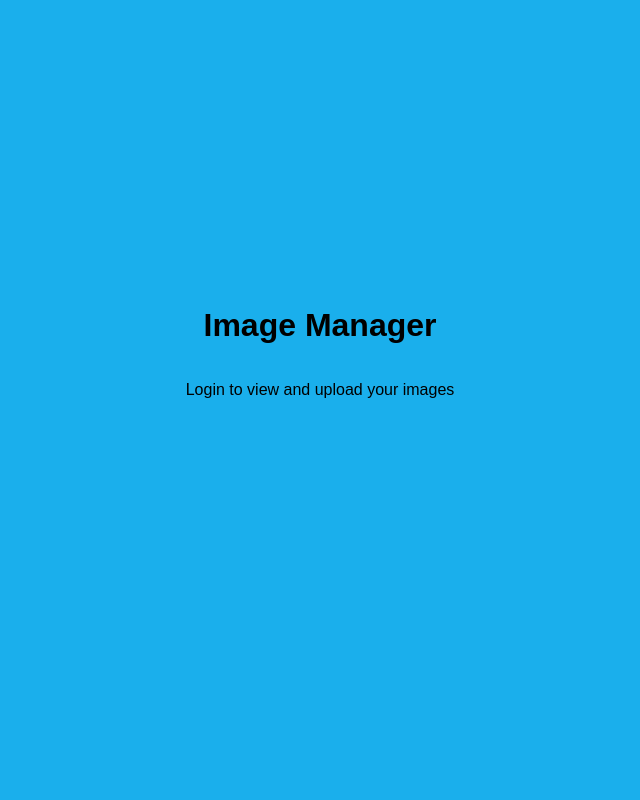
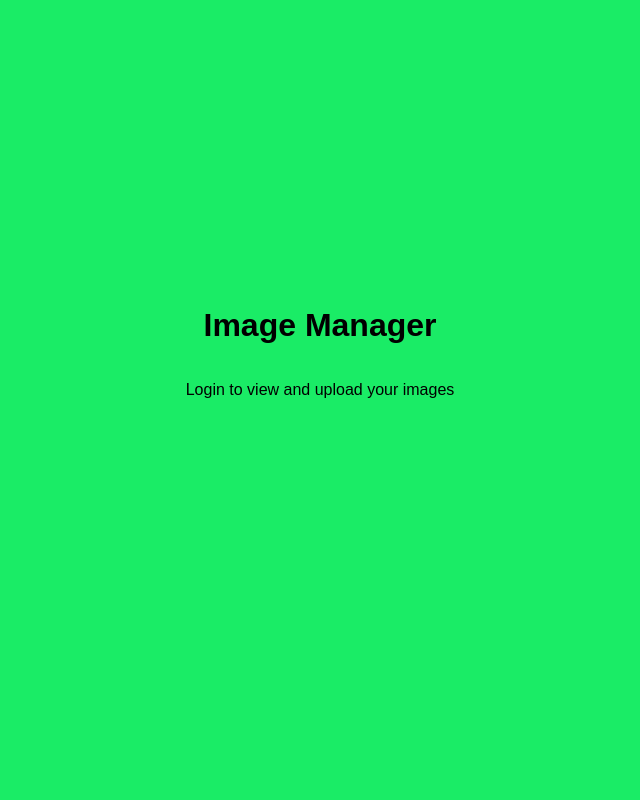
Before and after one commit to skandala2023/Cloud-Image-Manager, a Flask app: page /login in a window 1280 px wide. Shown: the whole page, without its empty margins (320-960 px from the left). Run offline with Flask 3, Linux system fonts and the light colour scheme; some libraries are stand-ins or nearby versions.

Commit message:
Green revision

```diff
--- a/templates/index.html
+++ b/templates/index.html
@@ -12,7 +12,7 @@
         flex-direction: column;
         align-items: center;
         height: 100vh;
-        background-color: rgb(26, 175, 236)
+        background-color: rgb(26 236 102)
       }
       .container {
         background-color: #ffffff;
--- a/templates/login.html
+++ b/templates/login.html
@@ -18,7 +18,7 @@
         margin: 0;
         width: 100vw;
         min-height: 100vh;
-        background-color: rgb(26, 175, 236)
+        background-color: rgb(26 236 102)
       }
       .bar {
         height: 100px;
--- a/templates/view.html
+++ b/templates/view.html
@@ -12,7 +12,7 @@
             justify-content: center;
             height: 100vh;
             font-family: Arial, sans-serif;
-            background-color: rgb(26, 175, 236)
+            background-color: rgb(26 236 102)
         }
         img {
             max-width: 80%;
```
